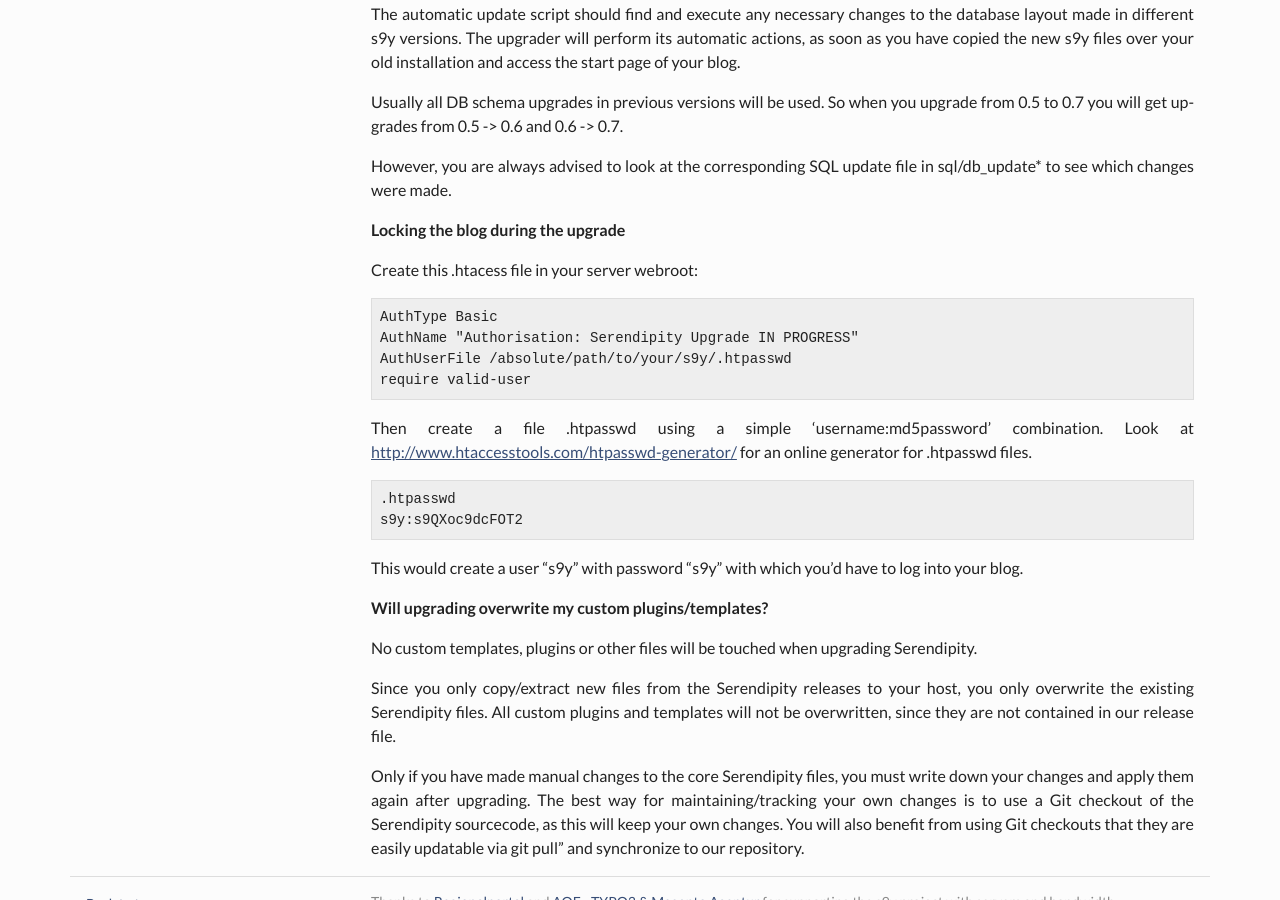
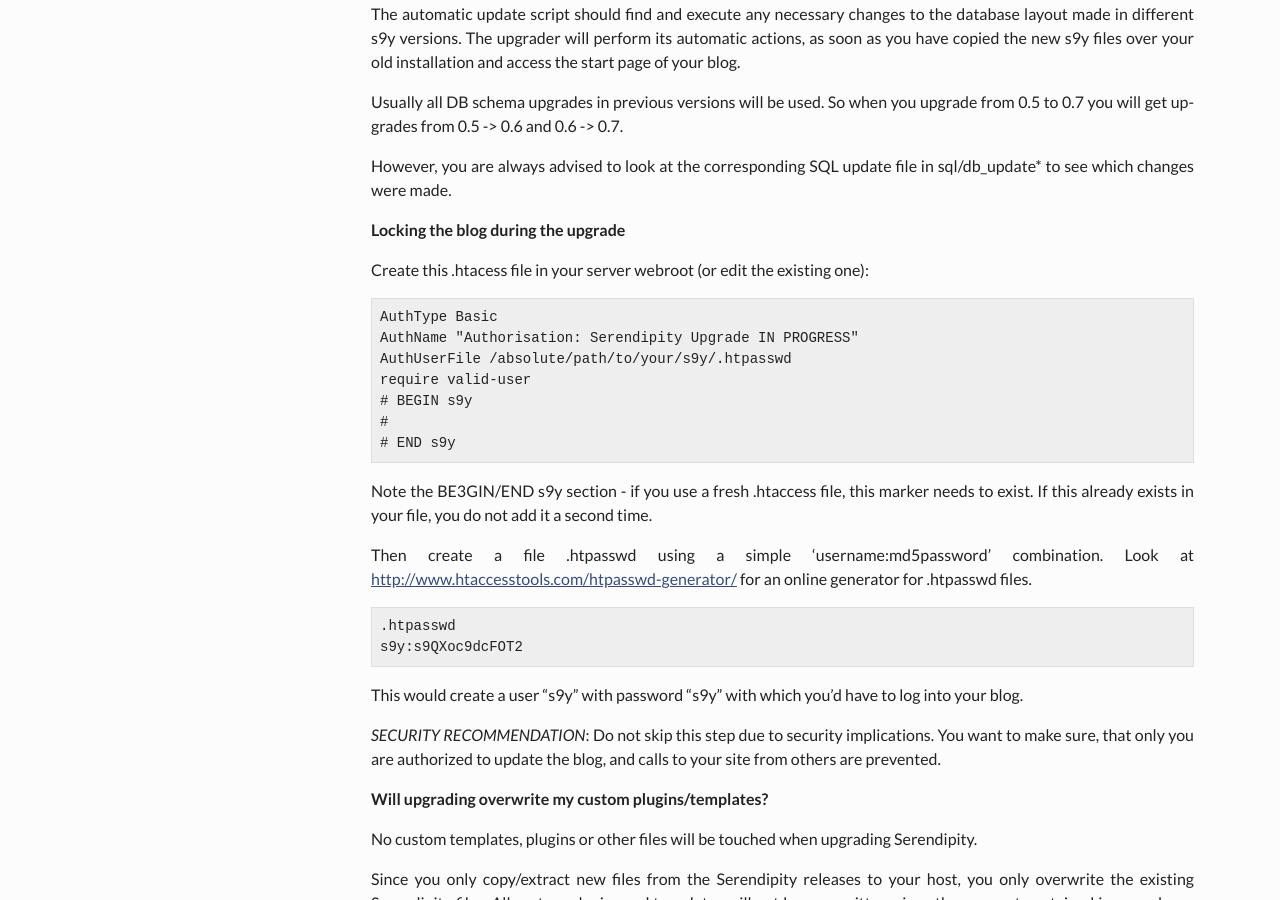
Before and after one commit to s9y/s9y.github.io, a Jekyll site: the page built from docs/users/getting-started/upgrading.md, in a window 1280 px wide and 900 px high, scrolled down 999 px. Built offline with Jekyll 4.4.1, drawn with Linux system fonts in a browser that asks for light colours; nearby versions of some CDN libraries.

Commit message:
Document upgrading/installing better to point out the importance of securing the blog for installation and upgrading

```diff
--- a/docs/users/getting-started/upgrading.md
+++ b/docs/users/getting-started/upgrading.md
@@ -34,12 +34,17 @@ However, you are always advised to look at the corresponding SQL update file in
 
 #### Locking the blog during the upgrade
 
-Create this .htacess file in your server webroot:
+Create this .htacess file in your server webroot (or edit the existing one):
 
     AuthType Basic
     AuthName "Authorisation: Serendipity Upgrade IN PROGRESS"
     AuthUserFile /absolute/path/to/your/s9y/.htpasswd
     require valid-user
+    # BEGIN s9y
+    #
+    # END s9y
+
+Note the BE3GIN/END s9y section - if you use a fresh .htaccess file, this marker needs to exist. If this already exists in your file, you do not add it a second time.
 
 Then create a file .htpasswd using a simple 'username:md5password' combination. Look at [http://www.htaccesstools.com/htpasswd-generator/](http://www.htaccesstools.com/htpasswd-generator/) for an online generator for .htpasswd files.
 
@@ -47,6 +52,8 @@ Then create a file .htpasswd using a simple 'username:md5password' combination.
     s9y:s9QXoc9dcFOT2
 
 This would create a user "s9y" with password "s9y" with which you'd have to log into your blog.
+
+*SECURITY RECOMMENDATION*: Do not skip this step due to security implications. You want to make sure, that only you are authorized to update the blog, and calls to your site from others are prevented.
 
 
 #### Will upgrading overwrite my custom plugins/templates?
```
Also changed, not shown: docs/faq/index.md (+2 -0 lines), docs/users/getting-started/fresh-installation.md (+2 -0 lines).
